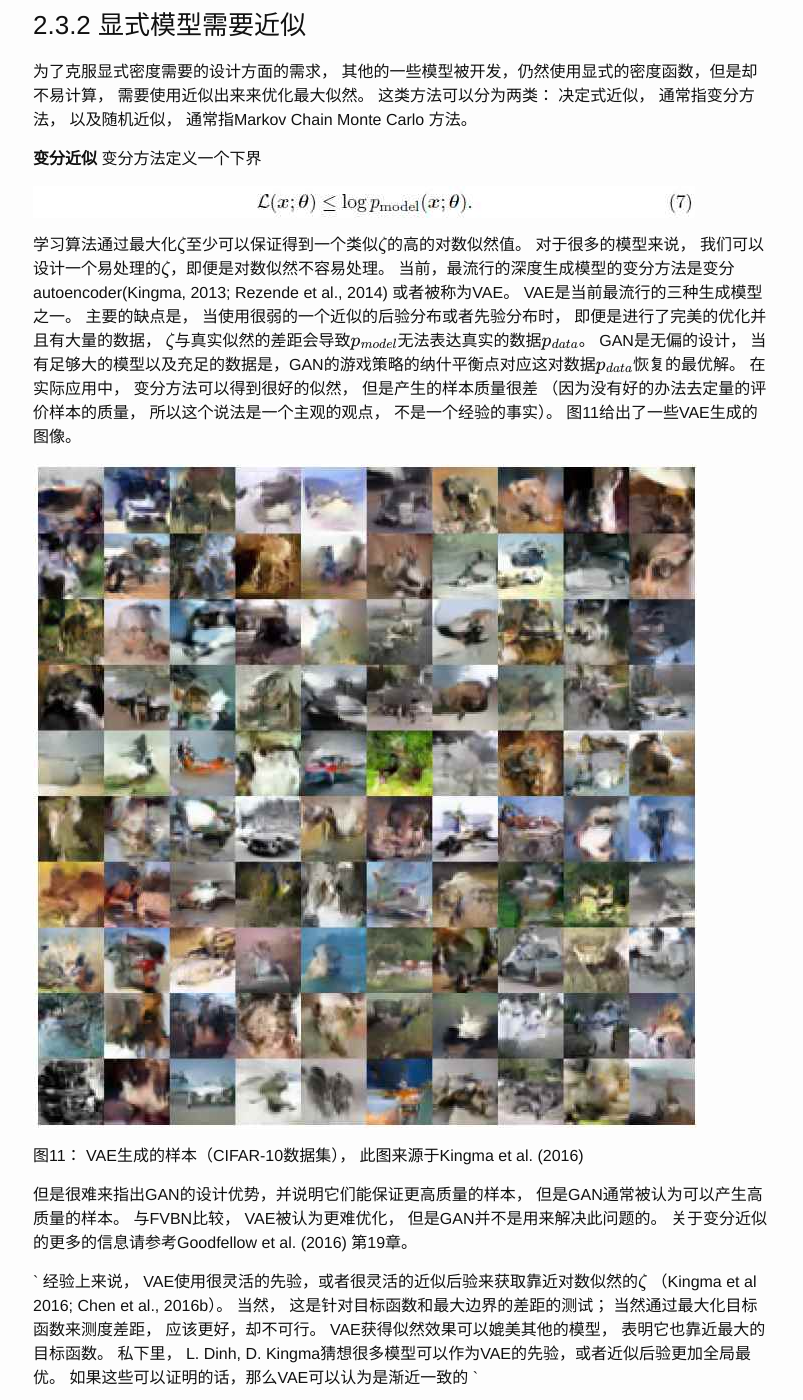
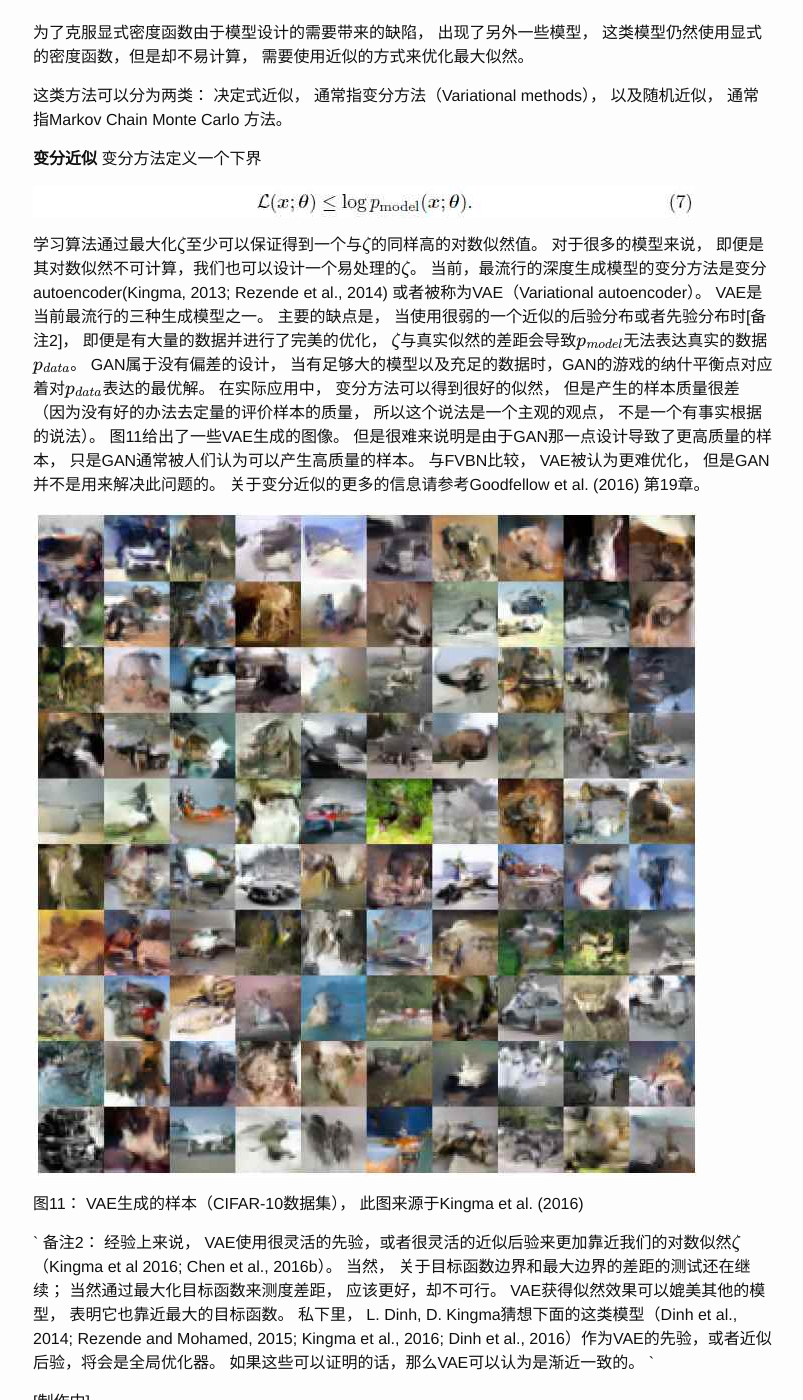
Before and after one commit to sinpycn/sinpycn.github.io, a Jekyll site: the page built from _posts/research/2017-04-29-GAN-Tutorial-How-do-generative-models-work.md, in a window 1280 px wide and 1400 px high, scrolled down 4280 px. Shown: the whole window, without its empty margins (237-1040 px from the left). Built offline with Jekyll 4.4.1, drawn with Linux system fonts in a browser that asks for light colours; formulas are drawn with MathJax 3; some of the changed text lies outside the part shown.

Commit message:
Update 2017-04-29-GAN-Tutorial-How-do-generative-models-work.md

```diff
--- a/_posts/research/2017-04-29-GAN-Tutorial-How-do-generative-models-work.md
+++ b/_posts/research/2017-04-29-GAN-Tutorial-How-do-generative-models-work.md
@@ -109,39 +109,40 @@ GAN被设计为对$$g$$有很少的要求， 特别的是允许$$z$$的维数高
 总之， 显式的易计算机密度的模型是很有效的， 因为他们允许在训练数据上直接对对数似然进行优化。
 但是， 这类模型很有限，并且每种模型都有一些缺点。
 
-[制作中]
+### 2.3.2 需要近似的显式模型
 
-### 2.3.2 显式模型需要近似
+为了克服显式密度函数由于模型设计的需要带来的缺陷， 出现了另外一些模型， 这类模型仍然使用显式的密度函数，但是却不易计算， 需要使用近似的方式来优化最大似然。
 
-为了克服显式密度需要的设计方面的需求， 其他的一些模型被开发，仍然使用显式的密度函数，但是却不易计算， 需要使用近似出来来优化最大似然。
-这类方法可以分为两类： 决定式近似， 通常指变分方法， 以及随机近似， 通常指Markov Chain Monte Carlo 方法。
+这类方法可以分为两类： 决定式近似， 通常指变分方法（Variational methods）， 以及随机近似， 通常指Markov Chain Monte Carlo 方法。
 
 **变分近似**
 变分方法定义一个下界
 
 ![Equation 7](/images/201704/28/eq07.jpg)
 
-学习算法通过最大化$$\zeta$$至少可以保证得到一个类似$$\zeta$$的高的对数似然值。
-对于很多的模型来说， 我们可以设计一个易处理的$$\zeta$$，即便是对数似然不容易处理。
-当前，最流行的深度生成模型的变分方法是变分autoencoder(Kingma, 2013; Rezende et al., 2014) 或者被称为VAE。
-VAE是当前最流行的三种生成模型之一。 主要的缺点是， 当使用很弱的一个近似的后验分布或者先验分布时， 即便是进行了完美的优化并且有大量的数据， $$\zeta$$与真实似然的差距会导致$$p_{model}$$无法表达真实的数据$$p_{data}$$。
-GAN是无偏的设计， 当有足够大的模型以及充足的数据是，GAN的游戏策略的纳什平衡点对应这对数据$$p_{data}$$恢复的最优解。
-在实际应用中， 变分方法可以得到很好的似然， 但是产生的样本质量很差 （因为没有好的办法去定量的评价样本的质量， 所以这个说法是一个主观的观点， 不是一个经验的事实）。
+学习算法通过最大化$$\zeta$$至少可以保证得到一个与$$\zeta$$的同样高的对数似然值。
+对于很多的模型来说， 即便是其对数似然不可计算，我们也可以设计一个易处理的$$\zeta$$。
+当前，最流行的深度生成模型的变分方法是变分autoencoder(Kingma, 2013; Rezende et al., 2014) 或者被称为VAE（Variational autoencoder）。
+VAE是当前最流行的三种生成模型之一。 主要的缺点是， 当使用很弱的一个近似的后验分布或者先验分布时[备注2]， 即便是有大量的数据并进行了完美的优化， $$\zeta$$与真实似然的差距会导致$$p_{model}$$无法表达真实的数据$$p_{data}$$。
+GAN属于没有偏差的设计， 当有足够大的模型以及充足的数据时，GAN的游戏的纳什平衡点对应着对$$p_{data}$$表达的最优解。
+在实际应用中， 变分方法可以得到很好的似然， 但是产生的样本质量很差 （因为没有好的办法去定量的评价样本的质量， 所以这个说法是一个主观的观点， 不是一个有事实根据的说法）。
 图11给出了一些VAE生成的图像。
+但是很难来说明是由于GAN那一点设计导致了更高质量的样本， 只是GAN通常被人们认为可以产生高质量的样本。
+与FVBN比较， VAE被认为更难优化， 但是GAN并不是用来解决此问题的。 关于变分近似的更多的信息请参考Goodfellow et al. (2016) 第19章。
 
 ![Figure 11](/images/201704/28/fig11.jpg)
 
 图11： VAE生成的样本（CIFAR-10数据集）， 此图来源于Kingma et al. (2016)
 
-但是很难来指出GAN的设计优势，并说明它们能保证更高质量的样本， 但是GAN通常被认为可以产生高质量的样本。
-与FVBN比较， VAE被认为更难优化， 但是GAN并不是用来解决此问题的。 关于变分近似的更多的信息请参考Goodfellow et al. (2016) 第19章。
 
 `
-经验上来说， VAE使用很灵活的先验，或者很灵活的近似后验来获取靠近对数似然的$$\zeta$$ （Kingma  et al 2016; Chen et al., 2016b）。
-当然， 这是针对目标函数和最大边界的差距的测试； 当然通过最大化目标函数来测度差距， 应该更好，却不可行。
+备注2： 经验上来说， VAE使用很灵活的先验，或者很灵活的近似后验来更加靠近我们的对数似然$$\zeta$$ （Kingma  et al 2016; Chen et al., 2016b）。
+当然， 关于目标函数边界和最大边界的差距的测试还在继续； 当然通过最大化目标函数来测度差距， 应该更好，却不可行。
 VAE获得似然效果可以媲美其他的模型， 表明它也靠近最大的目标函数。
-私下里， L. Dinh, D. Kingma猜想很多模型可以作为VAE的先验，或者近似后验更加全局最优。 如果这些可以证明的话，那么VAE可以认为是渐近一致的
+私下里， L. Dinh, D. Kingma猜想下面的这类模型（Dinh et al., 2014; Rezende and Mohamed, 2015; Kingma et al., 2016; Dinh et al., 2016）作为VAE的先验，或者近似后验，将会是全局优化器。 如果这些可以证明的话，那么VAE可以认为是渐近一致的。
 `
+
+[制作中]
 
 **马尔可夫链近似**
 多数的深度学习算法使用随机优化， 最终是通过随机选择少量的训练数据组成minibatch，在minibatch上来最小化期望误差。
```
